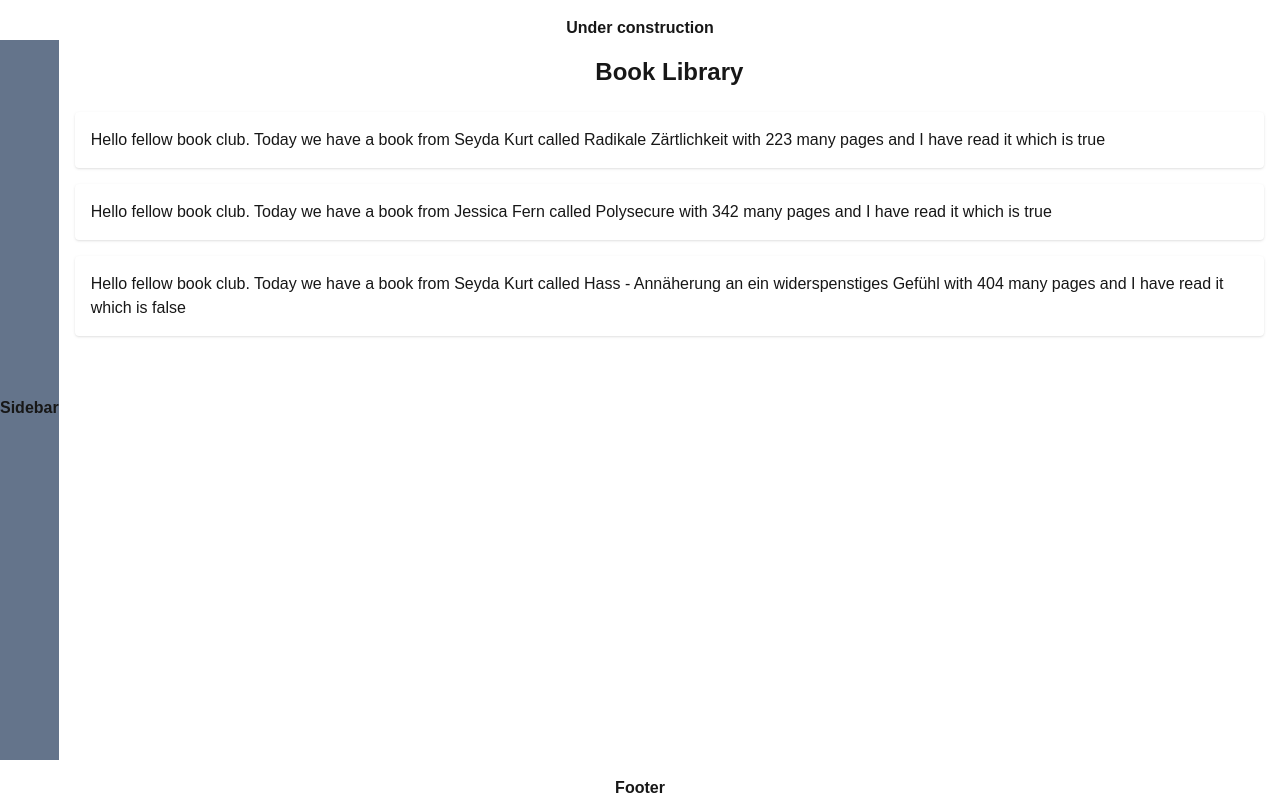
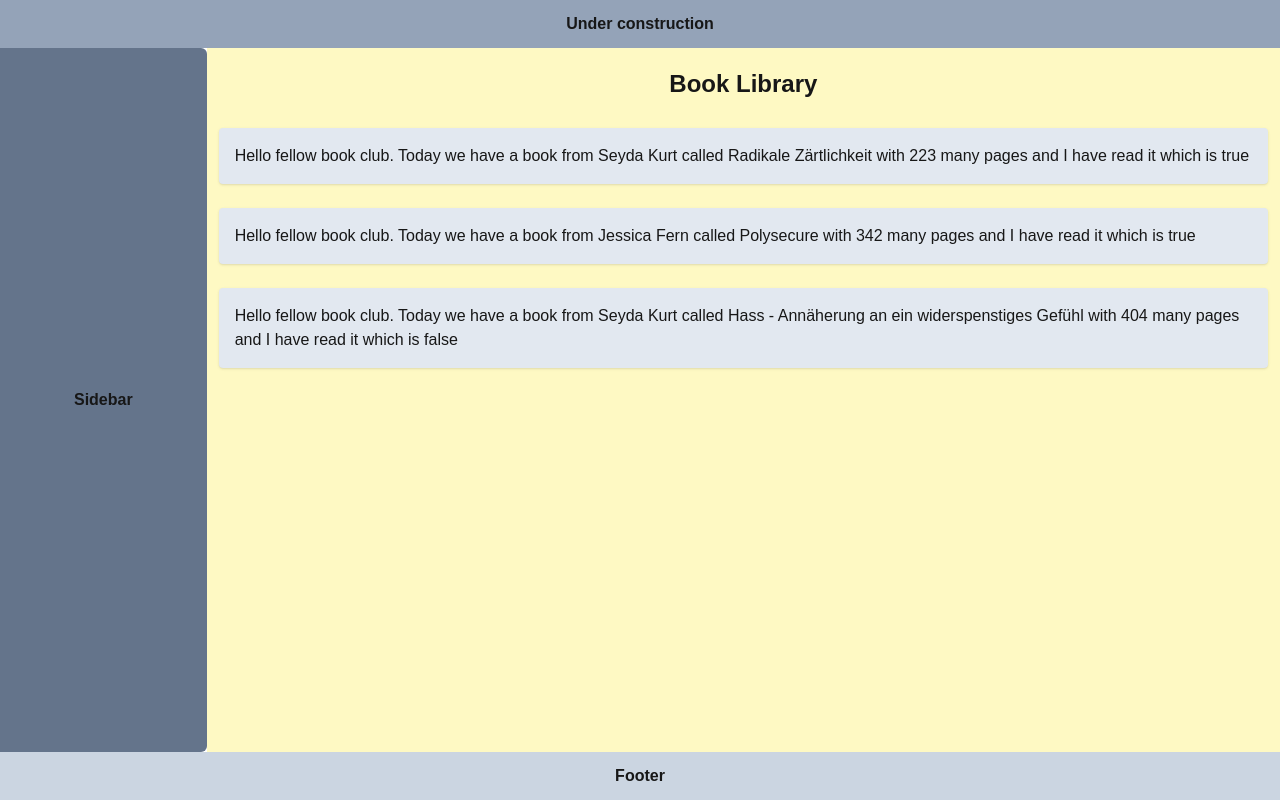
Before and after one commit to AkimZmerli/BookLibrary, a Next.js app: page / in a window 1280 px wide. Built offline with nearby package versions, Linux system fonts and the light colour scheme.

Commit message:
added boilerplate styling

```diff
--- a/app/layout.tsx
+++ b/app/layout.tsx
@@ -34,7 +34,7 @@ export default function RootLayout({
           <div className="flex flex-1">
             <Sidebar className="w-96 h-full" />
 
-            <main className=" p-4">{children}</main>
+            <main className="bg-yellow-100">{children}</main>
           </div>
           <Footer />
         </div>
--- a/components/displayLibrary.tsx
+++ b/components/displayLibrary.tsx
@@ -4,11 +4,14 @@ import { books } from "../components/lib/bookdata";
 
 export default function DisplayLibrary() {
   return (
-    <div className="flex flex-col items-center justify-center">
-      <h1 className="text-2xl font-bold mb-6">Book Library</h1>
-      <div className="space-y-4">
+    <div className="flex flex-col items-center justify-center ">
+      <h1 className="text-2xl font-bold mb-4 mt-5">Book Library</h1>
+      <div className="space-y-6 p-3">
         {books.map((book, index) => (
-          <p key={index} className="p-4 bg-white rounded shadow">
+          <p
+            key={index}
+            className="p-4 bg-slate-200 rounded shadow hover:bg-slate-400"
+          >
             {book.presentation()}
           </p>
         ))}
--- a/components/footer.tsx
+++ b/components/footer.tsx
@@ -1,7 +1,7 @@
 export default function Footer() {
   return (
-    <div className="flex flex-col items-center justify-center">
-      <h1 className="text-center mt-4 font-bold">Footer</h1>
+    <div className="flex flex-col items-center justify-center bg-slate-300">
+      <h1 className=" m-3 font-bold">Footer</h1>
     </div>
   );
 }
--- a/components/header.tsx
+++ b/components/header.tsx
@@ -1,7 +1,7 @@
 export default function Header() {
   return (
-    <div className="flex flex-col items-center justify-center">
-      <h1 className="text-center mt-4 font-bold">Under construction</h1>
+    <div className="flex flex-col items-center justify-center bg-slate-400 p-3">
+      <h1 className="font-bold">Under construction</h1>
     </div>
   );
 }
--- a/components/sidebar.tsx
+++ b/components/sidebar.tsx
@@ -1,7 +1,7 @@
 export default function Sidebar() {
   return (
-    <div className="flex flex-col items-center justify-center bg-slate-500">
-      <h1 className="text-center mt-4 font-bold">Sidebar</h1>
+    <div className="flex p-5 w-60 items-center  bg-slate-500 justify-center rounded-r-md">
+      <h1 className="text-center font-bold justify-center">Sidebar</h1>
     </div>
   );
 }
```
